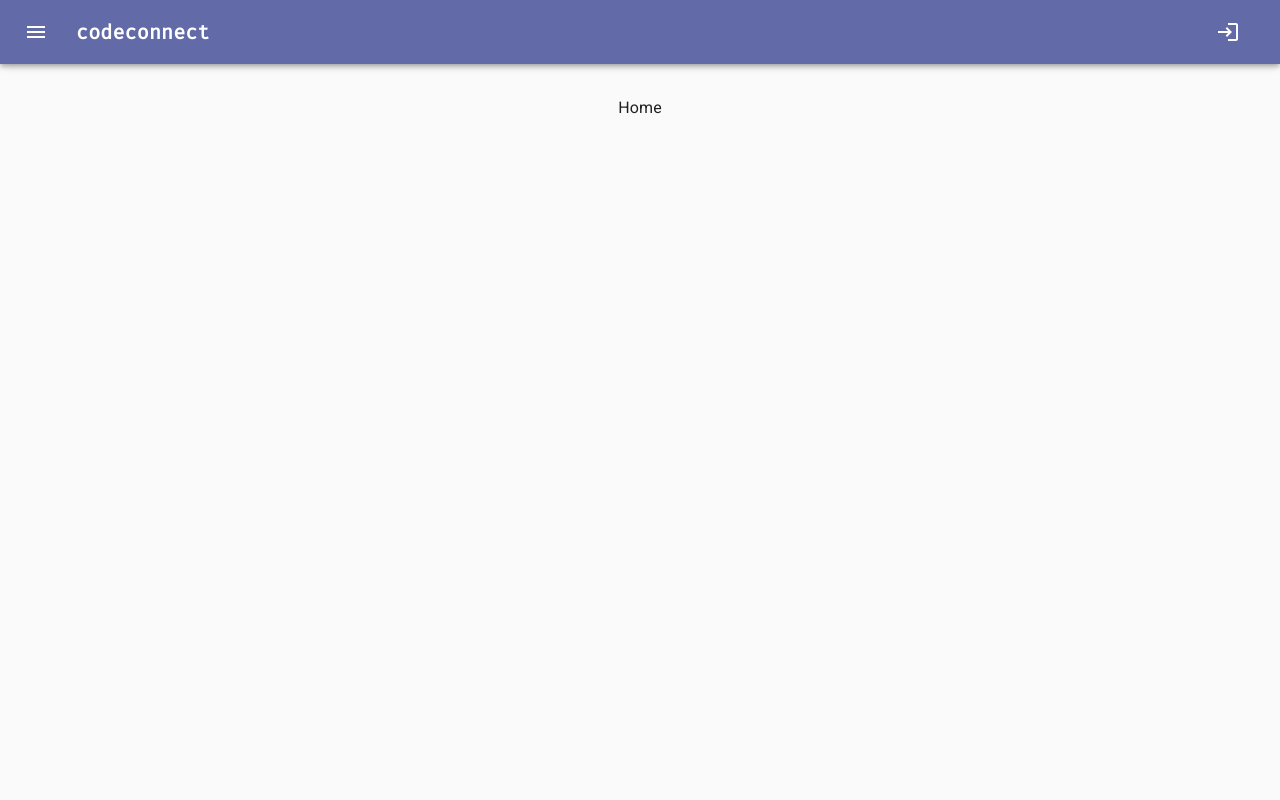
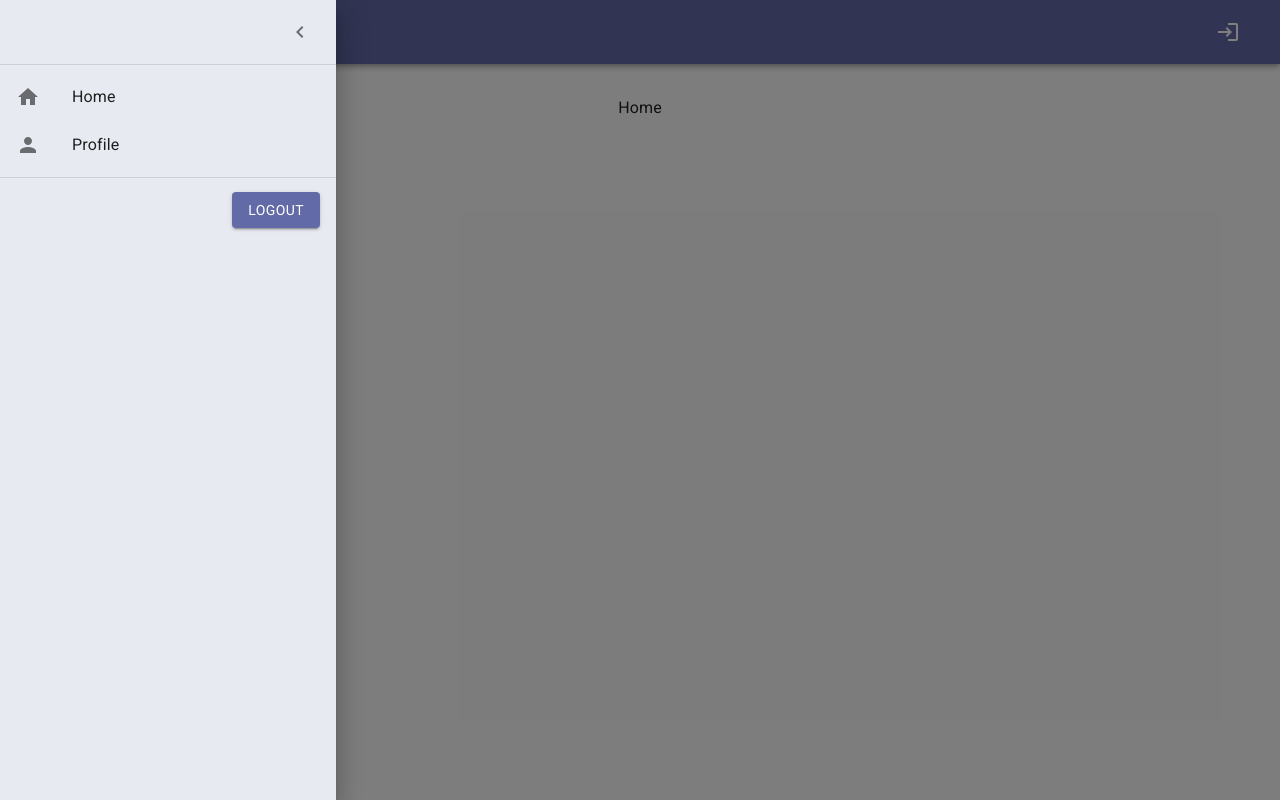
Before and after one commit to ma-lina/codeconnect, a React (Create React App) app in the folder client/: page / in a window 1280 px wide. Both pictures are taken after a click on the button 36 px from the left and 32 px from the top of the page. Built offline with nearby package versions, Linux system fonts and the light colour scheme.

Commit message:
added a left side drawer with home and profile links and a logout button

```diff
--- a/client/src/Components/Navbar.tsx
+++ b/client/src/Components/Navbar.tsx
@@ -1,14 +1,33 @@
-import { AppBar, Avatar, Box, Toolbar, Tooltip, Typography } from "@mui/material";
+import { AppBar, Avatar, Box, Divider, Drawer, List, Toolbar, Tooltip, Typography } from "@mui/material";
 import IconButton from '@mui/material/IconButton'
+import ListItem from '@mui/material/ListItem';
+import ListItemButton from '@mui/material/ListItemButton';
+import ListItemIcon from '@mui/material/ListItemIcon';
+import ListItemText from '@mui/material/ListItemText';
+import PersonIcon from '@mui/icons-material/Person';
+import HomeIcon from '@mui/icons-material/Home';
 import MenuIcon from '@mui/icons-material/Menu';
 import LoginIcon from '@mui/icons-material/Login';
-import React, { useContext } from "react";
+import ChevronLeftIcon from '@mui/icons-material/ChevronLeft';
+import React, { useContext, useState } from "react";
 import { AuthContext } from "../Context/AuthContext";
-import { Navigate, useNavigate } from "react-router-dom";
+import { useNavigate } from "react-router-dom";
+import Logout from "./Logout";
 
 function Navbar() {
   const { user, userProfile, logOut } = useContext(AuthContext);
   const navigateTo = useNavigate()
+  const [drawerOpen, setDrawerOpen] = useState<boolean>(false);
+
+  const handleDrawerToggle = () : void => {
+    setDrawerOpen(!drawerOpen);
+  }
+
+  const handleNavigateToInDrawer = (text: string) => {
+    navigateTo(text);
+    handleDrawerToggle();
+  };
+
 
   return (
     <Box sx={{ flexGrow: 1 }}>
@@ -22,6 +41,7 @@ function Navbar() {
             edge="start"
             color="inherit"
             aria-label="menu"
+            onClick={handleDrawerToggle}
             sx={{ mr: 2 }}
           >
             <MenuIcon />
@@ -33,8 +53,6 @@ function Navbar() {
               >
               codeconnect
             </Box>
-
-
           </Typography>
           {user ?
             <Box sx={{ flexGrow: 0 }}>
@@ -58,6 +76,50 @@ function Navbar() {
               </Tooltip>
             </Box>
               }
+          <Drawer
+            anchor="left"
+            variant="temporary"
+            open={drawerOpen}
+            onClose={handleDrawerToggle}
+            ModalProps={{
+              keepMounted: true,
+            }}
+            sx={{
+              flexShrink: 0,
+              display: { xs: 'block' },
+            }}
+          >
+        <Box sx={{ display: 'flex', alignItems: 'center', justifyContent: 'flex-end', minHeight:"64px", width:"20rem", marginRight:"1rem"}}>
+              <IconButton onClick={handleDrawerToggle}>
+                <ChevronLeftIcon/>
+              </IconButton>
+        </Box>
+
+            <Divider />
+            <List>
+              <ListItem disablePadding>
+                  <ListItemButton onClick={() => handleNavigateToInDrawer("/")}>
+                    <ListItemIcon>
+                      <HomeIcon />
+                    </ListItemIcon>
+                    <ListItemText primary="Home" />
+                  </ListItemButton>
+              </ListItem>
+              <ListItem disablePadding>
+                  <ListItemButton onClick={() => handleNavigateToInDrawer("/profile")}>
+                    <ListItemIcon>
+                      <PersonIcon />
+                    </ListItemIcon>
+                    <ListItemText primary="Profile" />
+                  </ListItemButton>
+              </ListItem>
+            </List>
+            <Divider />
+        <Box sx={{ display: 'flex', alignItems: 'center', justifyContent: 'flex-end', minHeight:"64px", width:"20rem", marginRight:"1rem"}}>
+              <Logout />
+            </Box>
+        </Drawer>
+
         </Toolbar>
       </AppBar>
     </Box>
```
Lines whose indentation alone changed are shown as unchanged.
